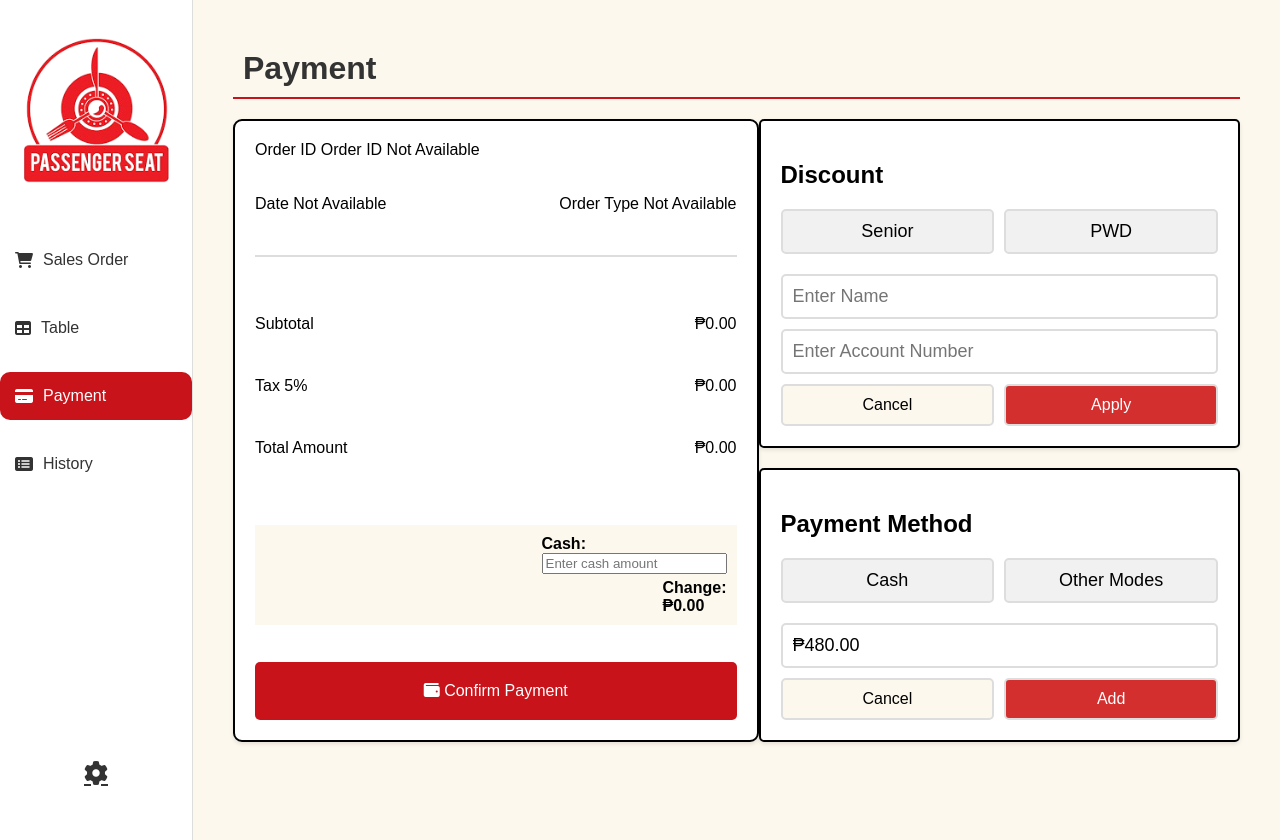
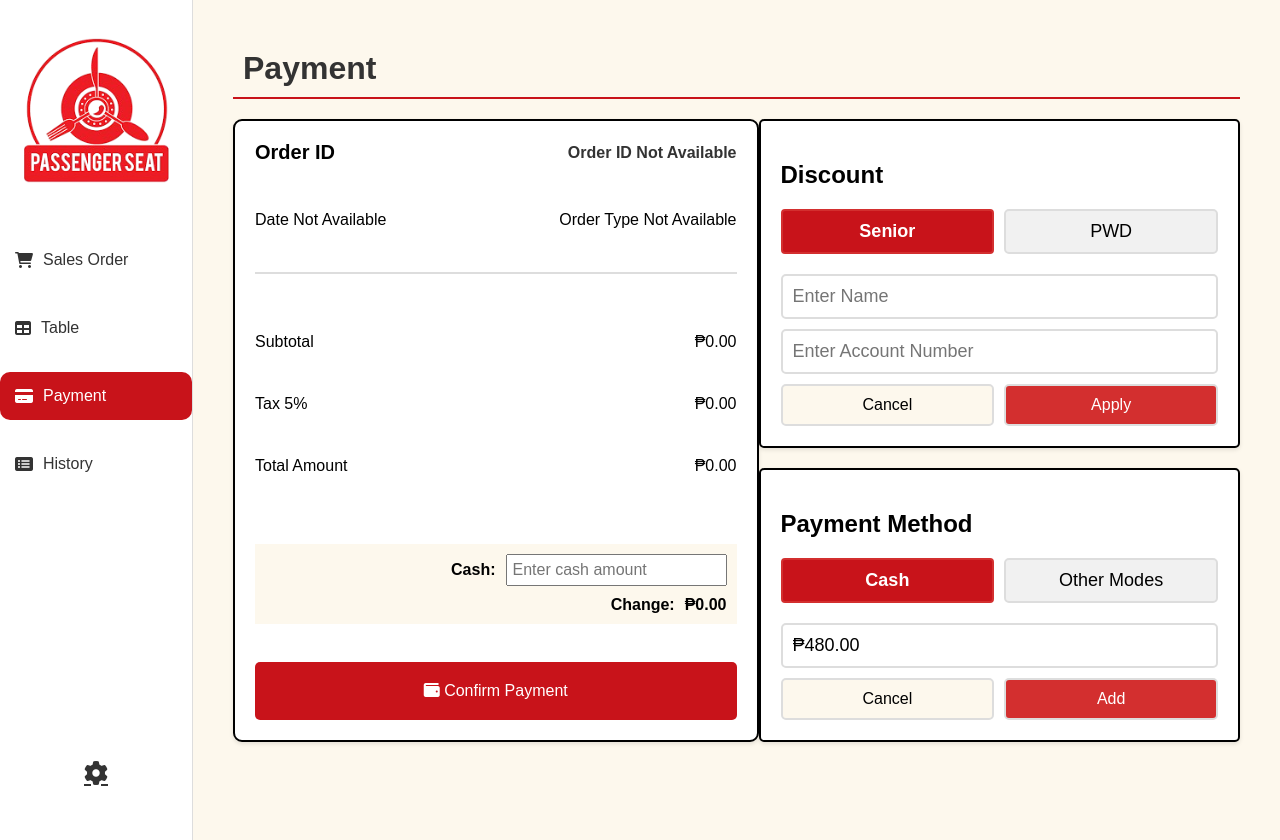
Before and after one commit to ClarriseCabansag/Hospitality, a Flask app: page /payment in a window 1280 px wide. Run offline with Flask 3, Linux system fonts and the light colour scheme.

Commit message:
Add files via upload

```diff
--- a/static/css/payment.css
+++ b/static/css/payment.css
@@ -421,22 +421,17 @@ body {
 }
 
 .tab-btn.active {
-    flex: 1;
-    padding: 10px;
-    font-size: 18px;
-    background-color: #f1f1f1;
-    border: 2px solid #ddd;
-    border-radius: 5px;
-    cursor: pointer;
-    text-align: center;
-    transition: background-color 0.3s ease;
-
+    background-color: #c8131a !important; /* Red when active */
+    color: white !important;
+    font-weight: bold;
+    border: 2px solid #d32f2f;
 }
 
 .tab-btn:hover {
-    background-color:#c8131a
-    ;
+    background-color: #c8131a;
+    color: white;
 }
+
 
 /* Input Fields: Styled for consistency */
 .input-fields input {
@@ -526,3 +521,136 @@ body {
     border-color: #c8131a;
     outline: none;
 }
+
+.modal {
+    display: none; /* Hidden by default */
+    position: fixed;
+    top: 0;
+    left: 0;
+    width: 100%;
+    height: 100%;
+    background-color: rgba(0, 0, 0, 0.5);
+    justify-content: center;
+    align-items: center;
+}
+
+.modal-content {
+    background-color: white;
+    padding: 20px;
+    border-radius: 10px;
+    text-align: center;
+    box-shadow: 0 4px 8px rgba(0, 0, 0, 0.2);
+    width: 200px;
+    height: 200px;
+}
+
+.success-icon {
+    font-size: 50px;
+    color: green;
+    margin-bottom: 15px;
+}
+
+.done-btn {
+    background-color: #c8131a;
+    color: white;
+    border: none;
+    padding: 10px 20px;
+    border-radius: 5px;
+    cursor: pointer;
+    font-size: 16px;
+}
+
+.done-btn:hover {
+    background-color: darkred;
+}
+
+.tab-btn.active {
+    background-color: #c8131a; /* Example active color */
+    color: white;
+    font-weight: bold;
+    border: 2px solid #d32f2f;
+    border-radius: 4px;
+}
+
+.order-id-row {
+    display: flex;
+    justify-content: space-between; /* Align the label and value on opposite sides */
+    align-items: center; /* Center-align vertically */
+    margin-bottom: 10px; /* Space below the row */
+    font-size: 20px; /* Adjust the font size */
+    font-weight:bold;
+}
+
+.order-id-value {
+    text-align: right; /* Align text to the right */
+    font-size: 16px; /* Same font size as the label */
+    color: #333; /* Optional: customize the color */
+    white-space: nowrap; /* Prevent text wrapping */
+}
+
+.payment-summary {
+    margin-top: 20px;
+    display: flex;
+    flex-direction: column;
+    gap: 10px;
+}
+
+.payment-row {
+    display: flex;
+    justify-content: space-between;
+    align-items: center;
+}
+
+.payment-row .label {
+    font-size: 16px;
+    font-weight: bold;
+    margin-right: 10px;
+    text-align: right;
+    flex: 1; /* Ensures labels align properly */
+}
+
+.payment-row input {
+    flex: 2; /* Input field takes up more space */
+    padding: 5px;
+    font-size: 16px;
+}
+
+.payment-row #change-amount {
+    flex: 2; /* Same width as the input field for consistent alignment */
+    text-align: left;
+    font-size: 16px;
+    font-weight: bold;
+}
+#cash-input {
+    -moz-appearance: textfield; /* Firefox */
+}
+
+#cash-input::-webkit-inner-spin-button,
+#cash-input::-webkit-outer-spin-button {
+    -webkit-appearance: none;
+    margin: 0; /* Removes default margin */
+}
+.discount-section {
+    display: flex;
+    justify-content: space-between;
+    margin-top: 10px;
+    font-size: 16px;
+}
+
+.discount-line {
+    display: flex;
+    justify-content: space-between;
+    width: 100%;
+    border-bottom: 1px solid #ddd; /* Creates the line */
+    padding: 5px 0;
+}
+
+.discount-line span:nth-child(1) {
+    flex: 1;
+    text-align: left;
+}
+
+.discount-line span:nth-child(2) {
+    flex: 1;
+    text-align: right;
+}
```
